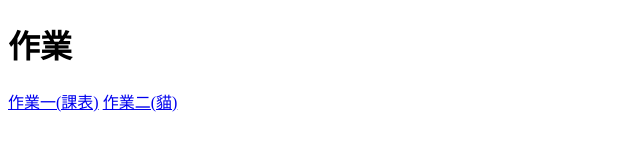
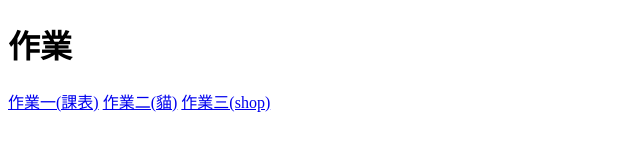
Before and after one commit to man612242/man612242.github.io, a plain HTML site: page index.html in a window 1280 px wide. Shown: the whole page, without its empty margins (0-640 px from the left). Drawn offline with Linux system fonts and the light colour scheme.

Commit message:
更新目錄

```diff
--- a/index.html
+++ b/index.html
@@ -10,6 +10,7 @@
     <h1>作業</h1>
     <a href="./作業/課表.html">作業一(課表)</a>
     <a href="./作業/貓咪.html">作業二(貓)</a>
+    <a href="./作業/shop.html">作業三(shop)</a>
 
 
 
```
